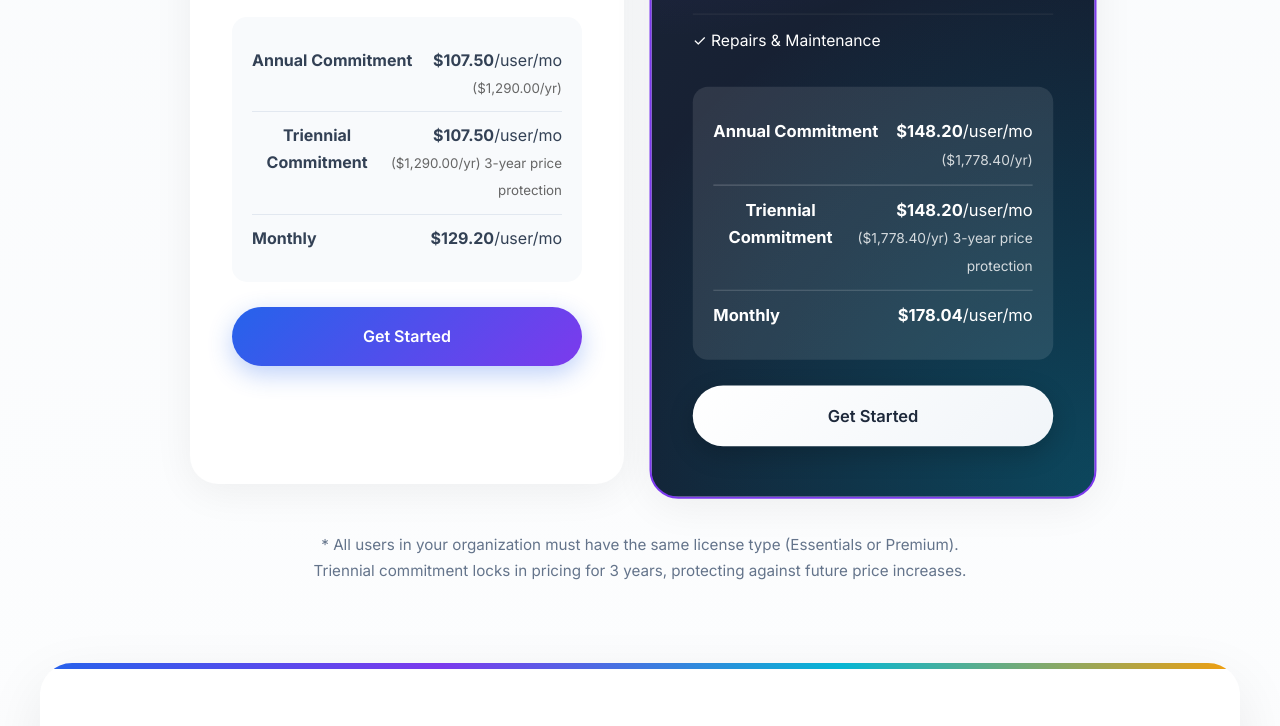
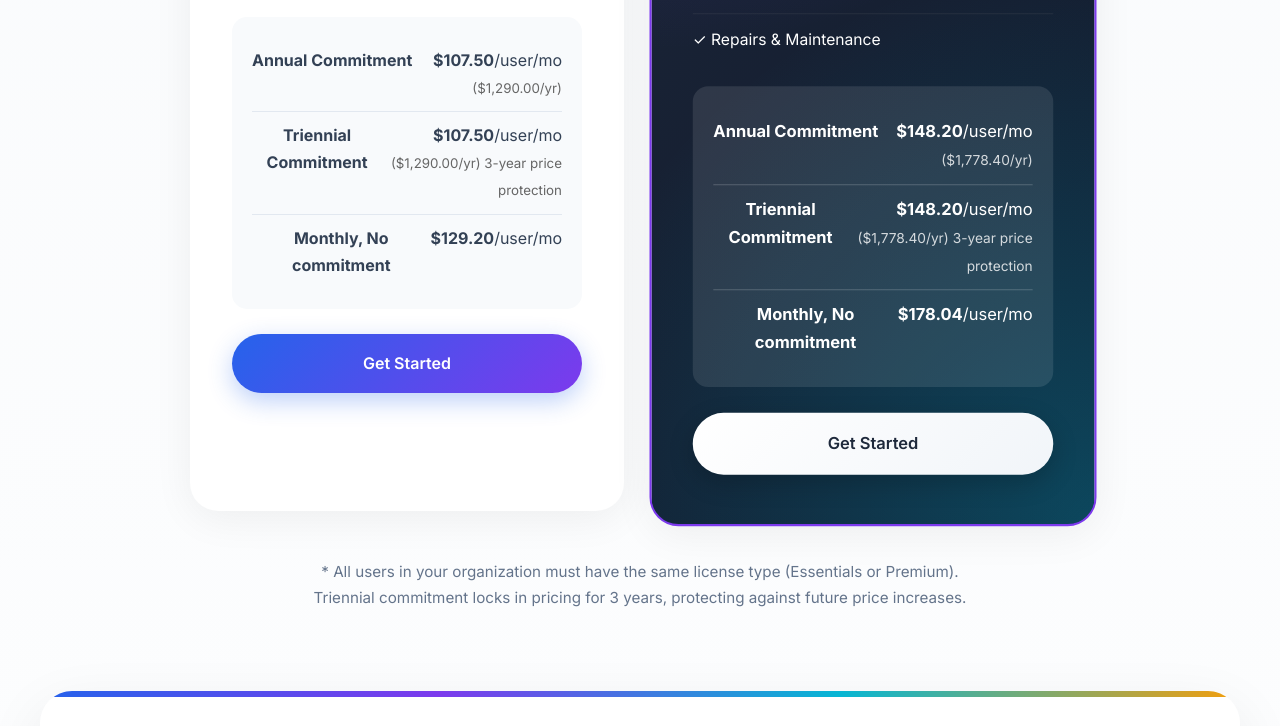
Before and after one commit to gsandham/AWebSite, a plain HTML site: page index.html in a window 1280 px wide. Shown: the part 2641-3367 px from the top of the page. Drawn offline with Linux system fonts and the light colour scheme.

Commit message:
Update index.html

```diff
--- a/index.html
+++ b/index.html
@@ -1365,7 +1365,7 @@
                             <span style="text-align: right;"><strong>$107.50</strong>/user/mo<br><small style="color: #666;">($1,290.00/yr) 3-year price protection</small></span>
                         </div>
                         <div style="display: flex; justify-content: space-between; padding: 10px 0;">
-                            <span><strong>Monthly</strong></span>
+                            <span><strong>Monthly, No commitment</strong></span>
                             <span><strong>$129.20</strong>/user/mo</span>
                         </div>
                     </div>
@@ -1396,7 +1396,7 @@
                             <span style="text-align: right;"><strong>$148.20</strong>/user/mo<br><small style="opacity: 0.8;">($1,778.40/yr) 3-year price protection</small></span>
                         </div>
                         <div style="display: flex; justify-content: space-between; padding: 10px 0;">
-                            <span><strong>Monthly</strong></span>
+                            <span><strong>Monthly, No commitment</strong></span>
                             <span><strong>$178.04</strong>/user/mo</span>
                         </div>
                     </div>
```
